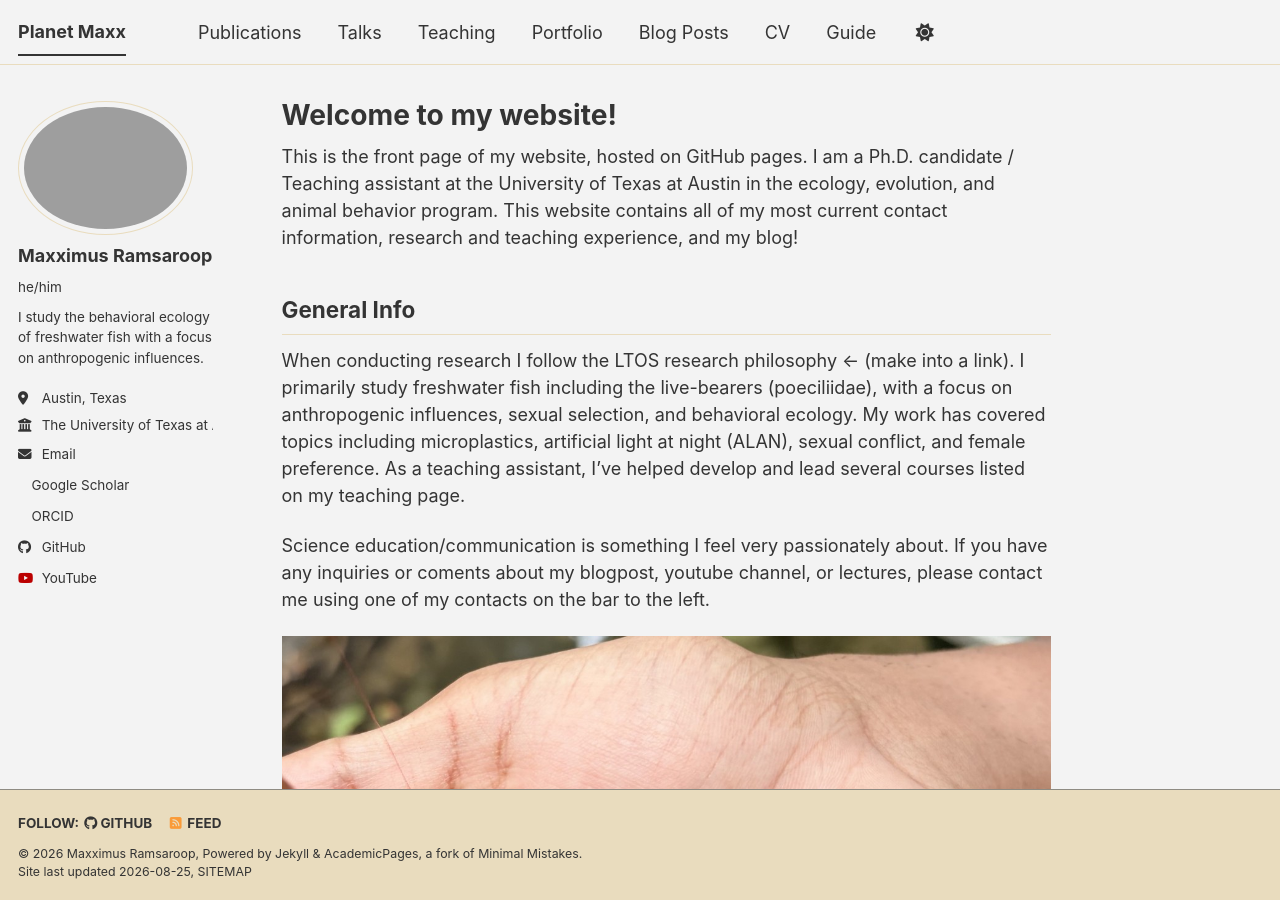
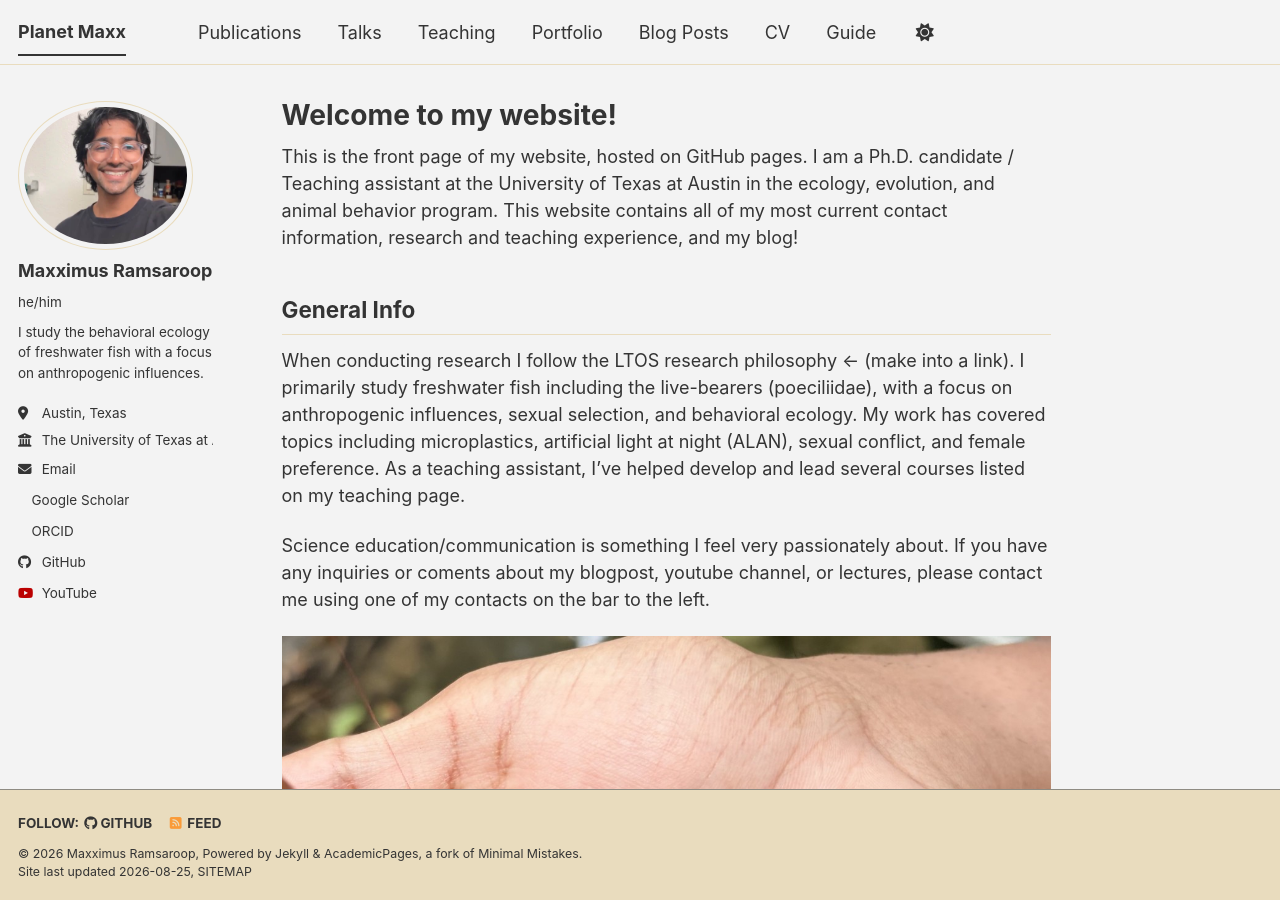
Before and after one commit to MaxxRAM/maxxram.github.io, a Jekyll site: the page built from _pages/about.md, in a window 1280 px wide and 900 px high. Built offline with Jekyll 4.4.1, drawn with Linux system fonts in a browser that asks for light colours; a style sheet for code colours, icons or effects is not loaded.

Commit message:
Change avatar image and add inaturalist link
Updated avatar image file from profile.png to profile.jpg and added inaturalist URL.

```diff
--- a/_config.yml
+++ b/_config.yml
@@ -23,7 +23,7 @@ repository               : "maxxram.github.io"
 #               Additional customization can be done by editing /_includes/author-profile.html
 author:
   # Biographic information
-  avatar           : "profile.png"
+  avatar           : "profile.jpg"
   name             : "Maxximus Ramsaroop"
   pronouns         : "he/him"
   bio              : "I study the behavioral ecology of freshwater fish with a focus on anthropogenic influences."
@@ -37,7 +37,7 @@ author:
   arxiv            : # URL - Update with the correct link to your profile
   googlescholar    : "https://scholar.google.com/citations?user=vwFm5DwAAAAJ&hl=en&oi=ao"
   inspire-hep      : # URL
-  impactstory      : # URL
+  inaturalist      : "https://www.inaturalist.org/people/maxximusramsaroop"
   orcid            : "https://orcid.org/0009-0007-7727-2361"
   semantic         : # URL
   ssrn             : # URL
```
